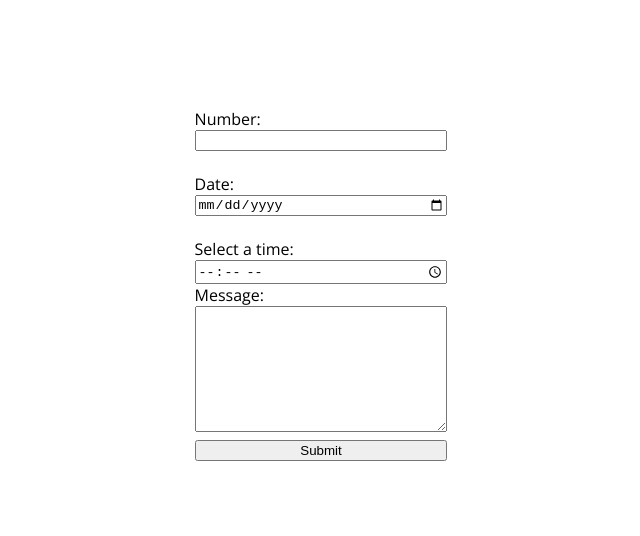
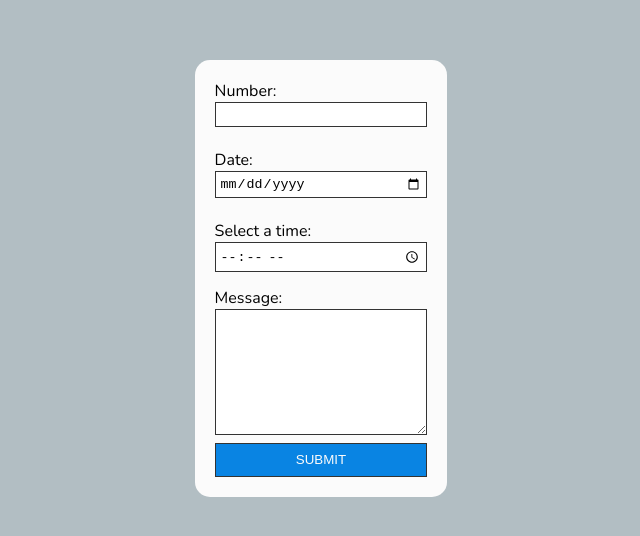
Before and after one commit to ckam03/twilio_nodeapp, a website: page public/index.html in a window 1280 px wide. Shown: the part 132-668 px from the top of the page, without its empty margins (319-959 px from the left). Drawn offline with nearby package versions, Linux system fonts and the light colour scheme.

Commit message:
updated the CSS

```diff
--- a/public/index.html
+++ b/public/index.html
@@ -4,10 +4,11 @@
     <meta charset="UTF-8">
     <meta name="viewport" content="width=device-width, initial-scale=1.0">
     <title>twilio_app</title>
-    <link href="https://fonts.googleapis.com/css2?family=Open+Sans&display=swap" rel="stylesheet">
+    <link href="https://fonts.googleapis.com/css2?family=Nunito&display=swap" rel="stylesheet">
     <link rel="stylesheet" href="main.css"
 </head>
 <body>
+    <div>
     <form action="/form" method="post">
         <label for="number">Number:</label>
         <input type="text" id="number" name="number"><br>
@@ -17,8 +18,9 @@
         <input type="time" id="appt" name="appt">
         <label for="message">Message:</label>
         <textarea id="message" name="message" rows="8" cols="20"></textarea>
-        <button type="submit" value="Submit">Submit</button>
+        <button type="submit" value="Submit">SUBMIT</button>
     </form>
+</div>
 
 </body>
 </html>
--- a/public/main.css
+++ b/public/main.css
@@ -3,21 +3,51 @@
 }
 
 body {
-    font-family: 'Open Sans', sans-serif;
+    font-family: 'Nunito', sans-serif;
     display: flex;
     flex-direction: column;
     align-items: center;
     justify-content: center;
-    margin-top: 15rem;
+    margin-top: 12rem;
+    background-color: #b2bec3;
+}
+
+div {
+    border-radius: 15px;
+    background-color:#fbfbfb;
+    padding: 20px;
+    width: 20%;
 }
 
 form {
     display: grid;
     grid-template-columns: 1fr;
-    width: 20%;
     text-align: left;
     align-items: center;
+    justify-content: center;
+}
+
+input {
+    padding: 4px;
+    border: 1px solid #333;
+}
+textarea {
+    border: 1px solid #333;
+}
+label[for=message] {
+    margin-top: 15px;
 }
 button {
     margin-top: 0.5rem;
+    background-color: #0984e3;
+    color:#fbfbfb;
+    cursor: pointer;
+    border: 1px solid #333;
+    height: 2.5em;
 }
+
+button:hover {
+
+    background-color: #0c6db8fd;
+
+}
```
